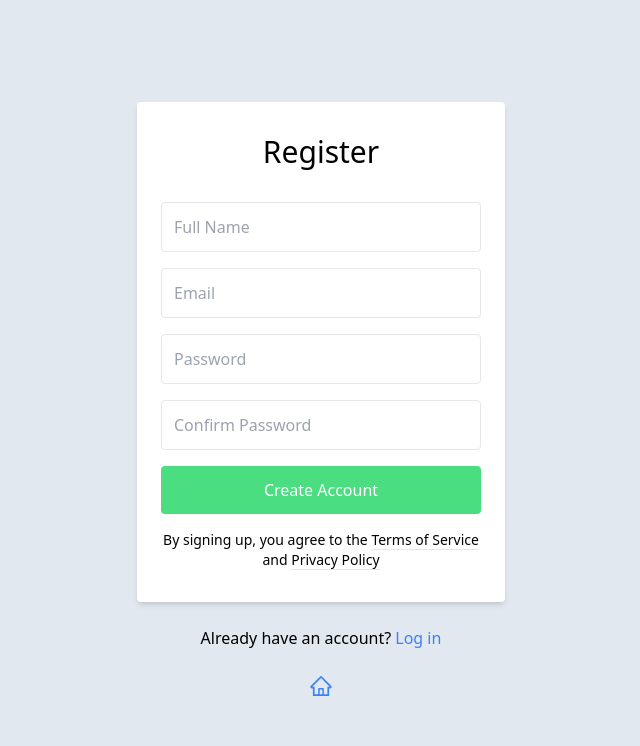
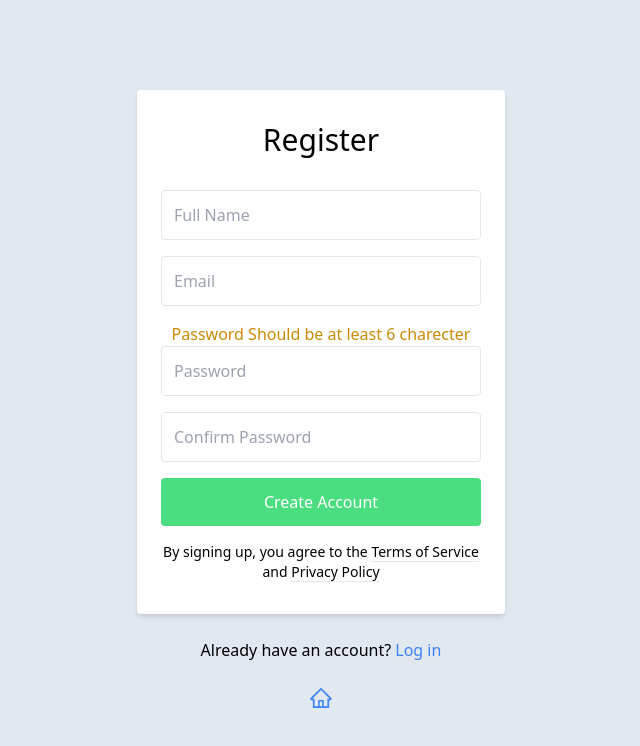
Before and after one commit to Kel-nana/Final_group_capstone_front_end, a React (Create React App) app: page /sign_up in a window 1280 px wide. Shown: the top 746 px of the page, without its empty margins (319-959 px from the left). Built offline with nearby package versions, Linux system fonts and the light colour scheme.

Commit message:
Add navigation to redirect user to login page after successful account creation

```diff
--- a/src/routes/SignUp.jsx
+++ b/src/routes/SignUp.jsx
@@ -1,14 +1,16 @@
-import React, { useState } from "react";
-import { AiOutlineHome } from "react-icons/ai";
-import axios from "axios";
+import React, { useState } from 'react';
+import { useNavigate } from 'react-router-dom';
+import { AiOutlineHome } from 'react-icons/ai';
+import axios from 'axios';
 
 function SignUp() {
   const [formData, setFormData] = useState({
-    name: "",
-    email: "",
-    password: "",
+    name: '',
+    email: '',
+    password: '',
   });
-  const [message, setMessage] = useState("");
+  const [message, setMessage] = useState('');
+  const navigate = useNavigate();
 
   const handleSubmit = async (e) => {
     e.preventDefault();
@@ -25,28 +27,30 @@ function SignUp() {
 
       // Make a POST request using Axios with the JSON data
       const response = await axios.post(
-        "http://127.0.0.1:3000/users",
+        'http://127.0.0.1:3000/users',
         jsonData,
         {
           headers: {
-            "Content-Type": "application/json", // Set the content type to JSON
+            'Content-Type': 'application/json', // Set the content type to JSON
           },
-        }
+        },
       );
       // Handle the response as needed
       if (response.status === 200) {
-        setMessage(response.message); // Set message to true
+        setMessage('Account created successfully'); // Set message to true
         // Clear the input field
         setFormData({
-          name: "",
-          email: "",
-          password: "",
-          confirm_password: "",
+          name: '',
+          email: '',
+          password: '',
+          confirm_password: '',
         });
+        navigate('/login');
       } else {
-        setMessage(response.message);
+        console.error('Failed to create an account');
       }
     } catch (error) {
+      console.error('An error occurred:', error);
     }
   };
 
@@ -84,6 +88,9 @@ function SignUp() {
                 onChange={handleChange}
                 placeholder="Email"
               />
+              <div className="text-center text-yellow-600 mt-4">
+                Password Should be at least 6 charecter
+              </div>
               <input
                 type="password"
                 className="block border border-grey-light w-full p-3 rounded mb-4"
@@ -108,14 +115,17 @@ function SignUp() {
               </button>
             </form>
             <div className="text-center text-sm text-grey-dark mt-4">
-              By signing up, you agree to the{" "}
+              By signing up, you agree to the
+              {' '}
               <a
                 className="no-underline border-b border-grey-dark text-grey-dark"
                 href="/terms-of-service"
               >
                 Terms of Service
-              </a>{" "}
-              and{" "}
+              </a>
+              {' '}
+              and
+              {' '}
               <a
                 className="no-underline border-b border-grey-dark text-grey-dark"
                 href="/privacy-policy"
@@ -130,13 +140,13 @@ function SignUp() {
               className="no-underline border-b border-blue text-blue-500"
               href="../login/"
             >
-              {" "}
+              {' '}
               Log in
             </a>
           </div>
           <div className="text-grey-dark mt-6">
             <a className="border-blue text-blue-500" href="/">
-              {" "}
+              {' '}
               <AiOutlineHome className="w-6 h-6" />
             </a>
           </div>
```
